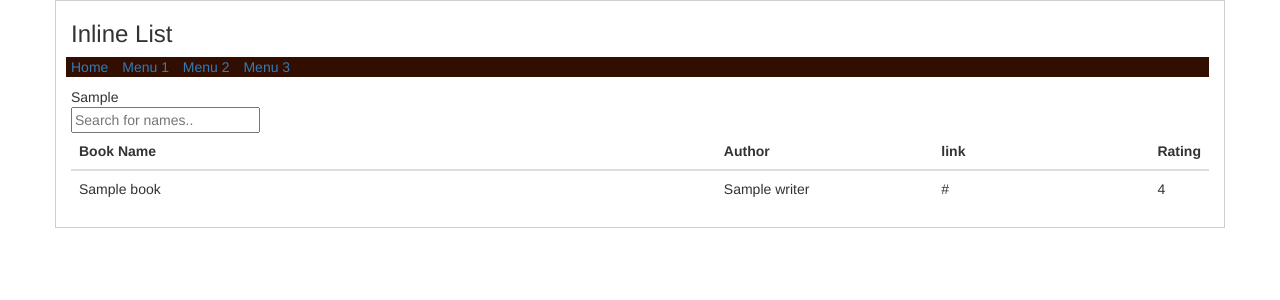
After one commit to sahed-n/bangla_books_scrapped, a Django app: template books/templates/show_book_table_raw.html in a window 1280 px wide. The commit adds this page. Shown: the top 300 px of the page. Run offline with Django 3.2, Linux system fonts and the light colour scheme; the template is opened without the code that fills it: most values are stand-ins (such as "Sample title", 1, 10 or a date in 2020); some libraries are stand-ins or nearby versions.

Commit message:
raw table html

```diff
--- /dev/null
+++ b/books/templates/show_book_table_raw.html
@@ -0,0 +1,86 @@
+{% load bootstrap3 %}
+
+<!doctype html>
+<html>
+
+<head>
+    <title>List of Books</title>
+    <link rel="stylesheet" href="https://maxcdn.bootstrapcdn.com/bootstrap/3.3.7/css/bootstrap.min.css"/>
+    <style>
+        #top-list{
+            background: #310e00;
+        }
+
+
+    </style>
+</head>
+
+
+<body>
+<div class="container" style="border:1px solid #cecece;">
+    <h3>Inline List</h3>
+    <ul class="list-inline" id="top-list">
+        <li><a href="#">Home</a></li>
+        <li><a href="#">Menu 1</a></li>
+        <li><a href="#">Menu 2</a></li>
+        <li><a href="#">Menu 3</a></li>
+    </ul>
+
+    {{ book_fields }}
+    <br>
+<!--    {{ books }}-->
+    <input type="text" id="myInput" onkeyup="myFunction()" placeholder="Search for names.." title="Type in a name">
+
+    <div class="table-responsive" id="bookTable">
+        <table class="table table-hover">
+            <thead>
+            <tr>
+                <th style="width:60%;">Book Name</th>
+                <th style="width:20%;">Author</th>
+                <th style="width:20%;">link</th>
+                <th style="width:20%;">Rating</th>
+            </tr>
+            </thead>
+            <tbody>
+            {% for b in books %}
+            <tr>
+                <td>{{ b.name }}</td>
+                <td>{{ b.writer }}</td>
+                <td>{{ b.link }}</td>
+                <td>{{ b.rating }}</td>
+
+            </tr>
+            {% endfor %}
+            </tbody>
+        </table>
+
+    </div>
+</div>
+
+<script>
+function myFunction() {
+  // Declare variables
+  var input, filter, table, tr, td, i, txtValue;
+  input = document.getElementById("myInput");
+  filter = input.value.toUpperCase();
+  table = document.getElementById("bookTable");
+  tr = table.getElementsByTagName("tr");
+
+  // Loop through all table rows, and hide those who don't match the search query
+  for (i = 0; i < tr.length; i++) {
+    td = tr[i].getElementsByTagName("td")[0];
+    if (td) {
+      txtValue = td.textContent || td.innerText;
+      if (txtValue.toUpperCase().indexOf(filter) > -1) {
+        tr[i].style.display = "";
+      } else {
+        tr[i].style.display = "none";
+      }
+    }
+  }
+}
+</script>
+
+</body>
+
+</html>
--- a/books/urls.py
+++ b/books/urls.py
@@ -5,4 +5,5 @@ urlpatterns = [
     path('books/', views.BookTableView.as_view()),
     path('', views.bookhome),
     path('booklist/', views.showbooks),
+    path('booktable/', views.showbooksrawtable),
 ]
```
Also changed, not shown: books/templates/show_book_test.html (+22 -8 lines), books/views.py (+9 -4 lines).
